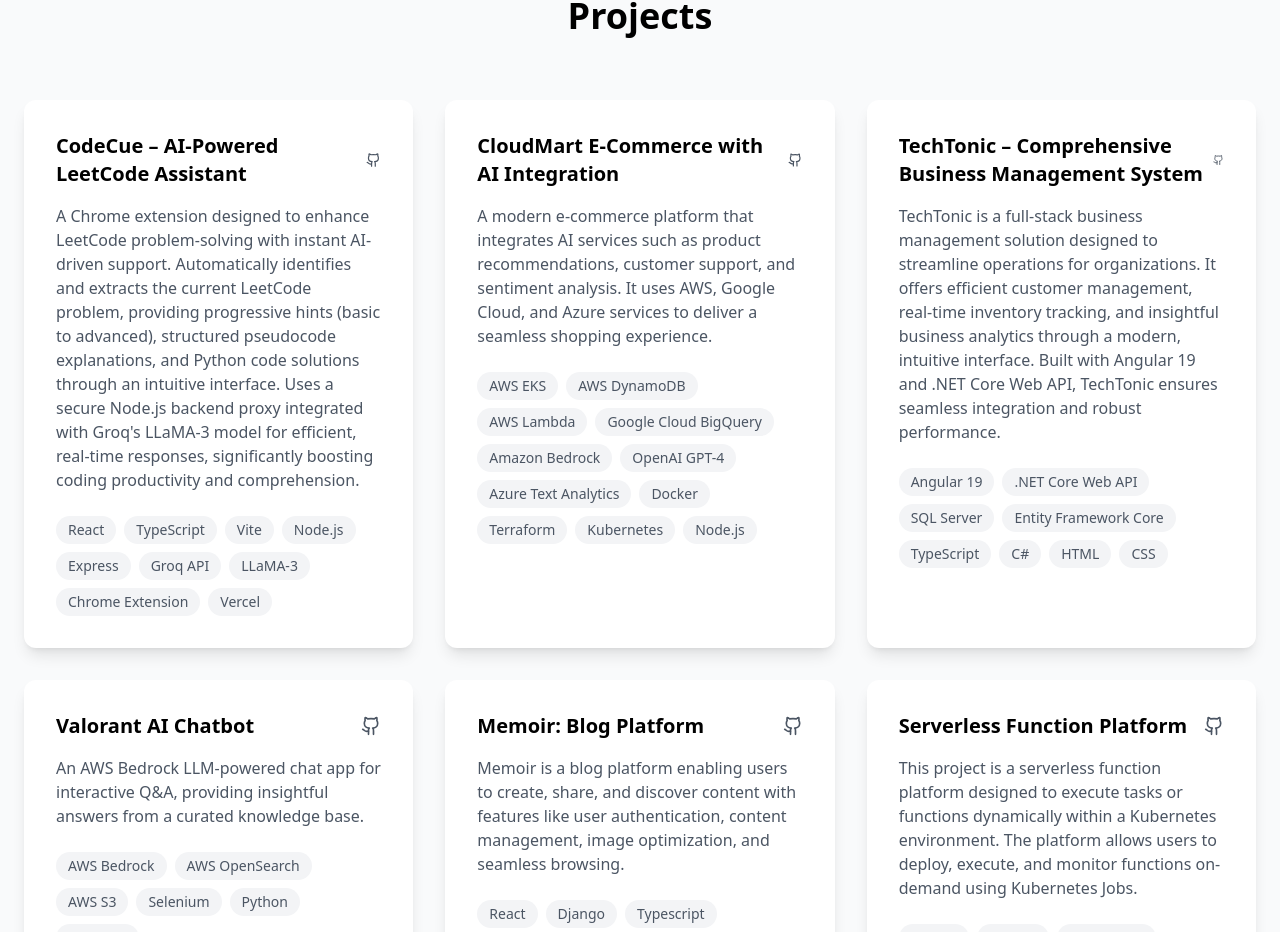
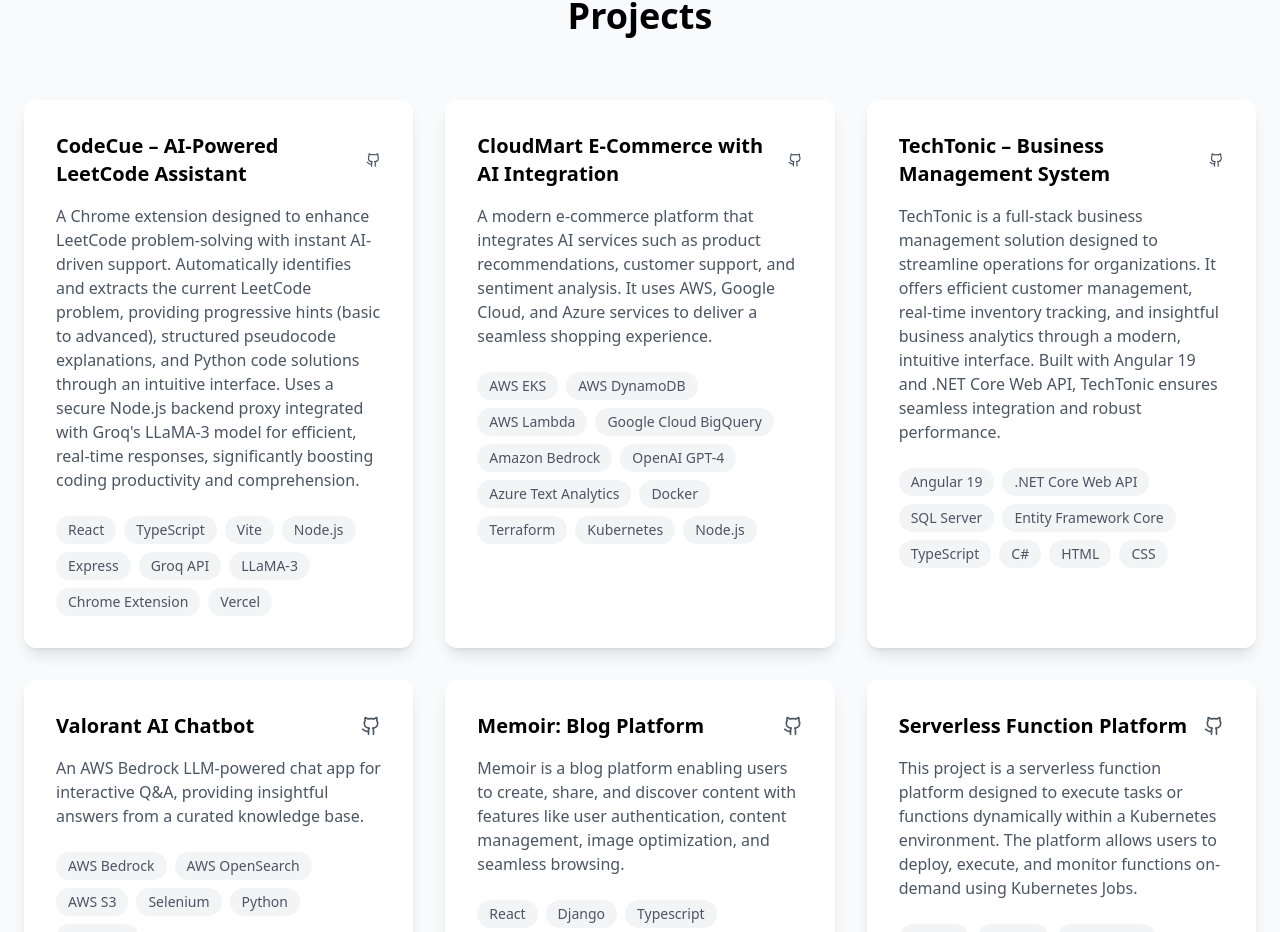
Before and after one commit to veeoid/Portfolio, a React (Vite) app: page / in a window 1280 px wide. Shown: the part 1032-1964 px from the top of the page. Built offline with nearby package versions, Linux system fonts and the light colour scheme.

Commit message:
Updated TechTonic project title in App.tsx for clarity

```diff
--- a/src/App.tsx
+++ b/src/App.tsx
@@ -102,7 +102,7 @@
       ],
     },
     {
-      "title": "TechTonic – Comprehensive Business Management System",
+      "title": "TechTonic –  Business Management System",
       "description": "TechTonic is a full-stack business management solution designed to streamline operations for organizations. It offers efficient customer management, real-time inventory tracking, and insightful business analytics through a modern, intuitive interface. Built with Angular 19 and .NET Core Web API, TechTonic ensures seamless integration and robust performance.",
       "github": "https://github.com/veeoid/TechTonic",
       "tech": [
```
